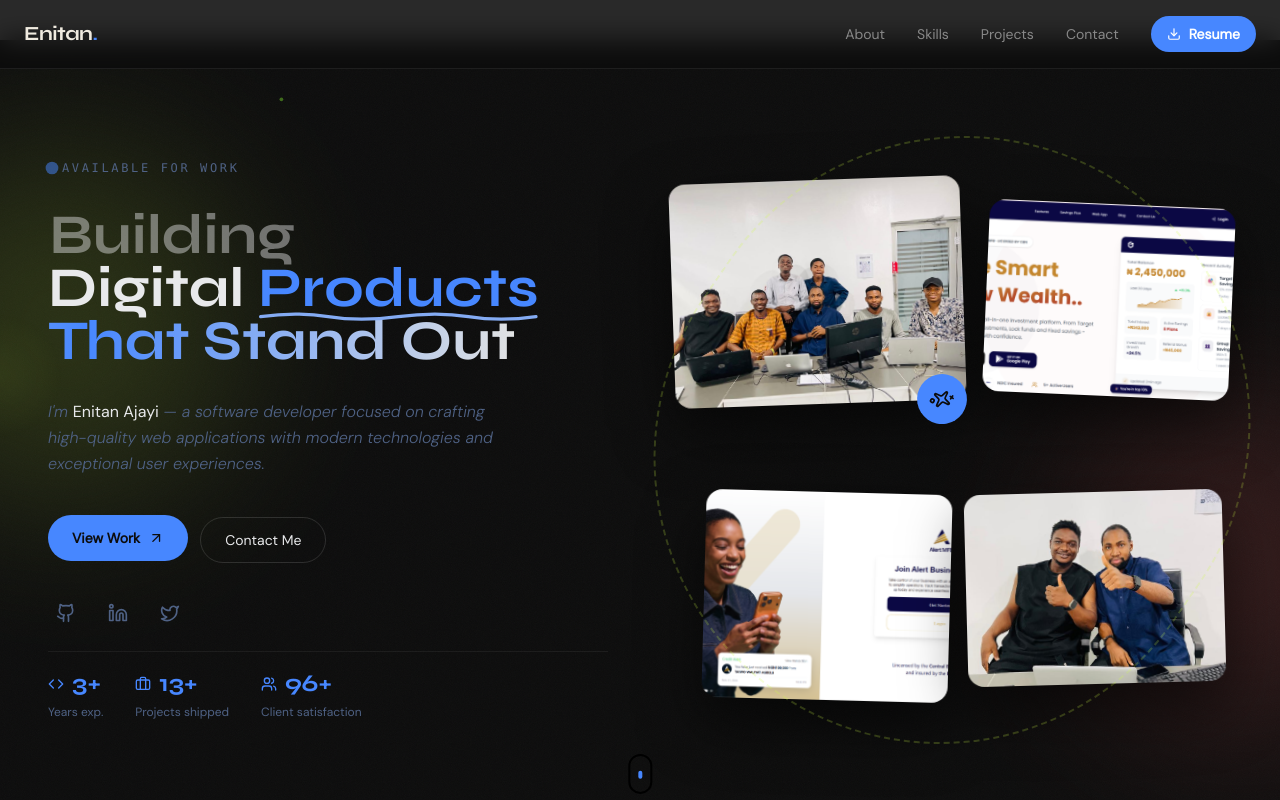
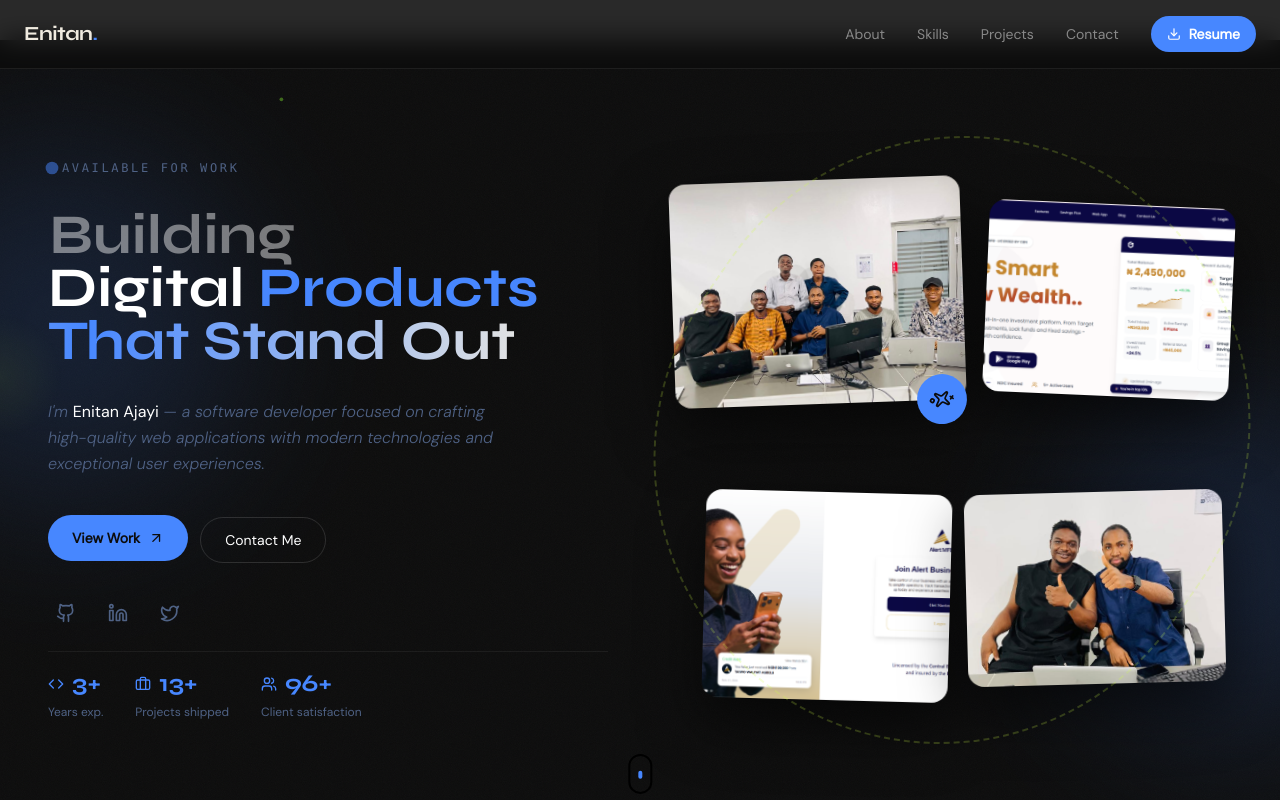
Before and after one commit to Ennyola4/portfolio, a React (Vite) app: page / in a window 1280 px wide. Shown: the top 800 px of the page. Built offline with nearby package versions, Linux system fonts and the light colour scheme.

Commit message:
restyled

```diff
--- a/src/components/HomePage.tsx
+++ b/src/components/HomePage.tsx
@@ -74,7 +74,7 @@ const HomePage = () => {
         @import url('https://fonts.googleapis.com/css2?family=Syne:wght@700;800&family=DM+Sans:ital,wght@0,300;0,400;1,300&display=swap');
         :root {
           --ink:   #0c0c0c;
-          --cream: #e8e9eb;
+          --cream: #ffffff;
           --acid:  #4787ff;
           --muted: #4f6285;
         }
@@ -147,7 +147,7 @@ const HomePage = () => {
               ease: "linear",
             }}
             className="absolute top-20 -left-40 w-96 h-96 rounded-full opacity-20 blur-3xl"
-            style={{ background: "radial-gradient(circle, #cfff47, transparent)" }}
+            style={{ background: "radial-gradient(circle, #4787ff, transparent)" }}
           />
 
           <motion.div
@@ -162,7 +162,7 @@ const HomePage = () => {
               ease: "linear",
             }}
             className="absolute bottom-20 -right-40 w-96 h-96 rounded-full opacity-20 blur-3xl"
-            style={{ background: "radial-gradient(circle, #ff6b6b, transparent)" }}
+            style={{ background: "radial-gradient(circle, #4787ff, transparent)" }}
           />
 
           {/* Floating Particles */}
@@ -228,7 +228,7 @@ const HomePage = () => {
             {/* Headline with enhanced animation */}
             <motion.h1
               variants={fadeUp}
-              className="font-display text-[clamp(1.6rem,6vw,3.5rem)] leading-[0.95] font-bold mb-8 relative"
+              className="font-display text-[clamp(2.6rem,6vw,3.5rem)] leading-[0.95] font-bold mb-8 relative"
               style={{ color: "var(--cream)" }}
             >
               <motion.span
@@ -247,24 +247,7 @@ const HomePage = () => {
               >
                 Products
                 {/* Animated underline squiggle */}
-                <motion.svg
-                  viewBox="0 0 220 10"
-                  className="absolute -bottom-2 left-0 w-full"
-                  fill="none"
-                  xmlns="http://www.w3.org/2000/svg"
-                  initial={{ pathLength: 0 }}
-                  animate={{ pathLength: 1 }}
-                  transition={{ duration: 1.5, delay: 0.5 }}
-                >
-                  <motion.path
-                    d="M2 6 Q30 2 55 6 Q80 10 110 6 Q140 2 165 6 Q190 10 218 6"
-                    stroke="#84abf3"
-                    strokeWidth="2.5"
-                    strokeLinecap="round"
-                    strokeDasharray="300"
-                    strokeDashoffset="0"
-                  />
-                </motion.svg>
+
               </motion.span>
               <br />
               <motion.span
@@ -288,7 +271,7 @@ const HomePage = () => {
             >
               I'm{" "}
               <motion.strong
-                whileHover={{ scale: 1.05, color: "#cfff47" }}
+                whileHover={{ scale: 1.05, color: "rgb(89, 97, 252)" }}
                 transition={{ type: "spring", stiffness: 300 }}
                 style={{ color: "var(--cream)", fontStyle: "normal", fontWeight: 400, display: "inline-block" }}
               >
```
